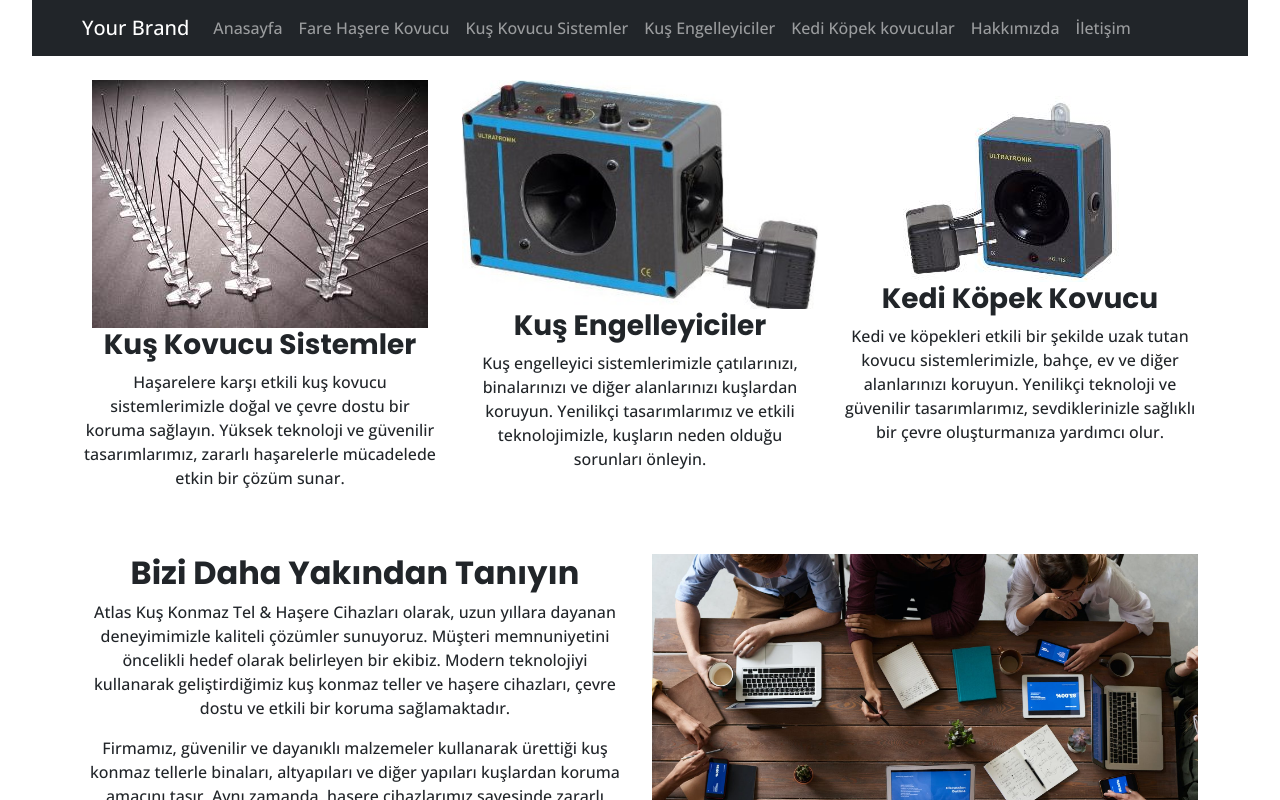
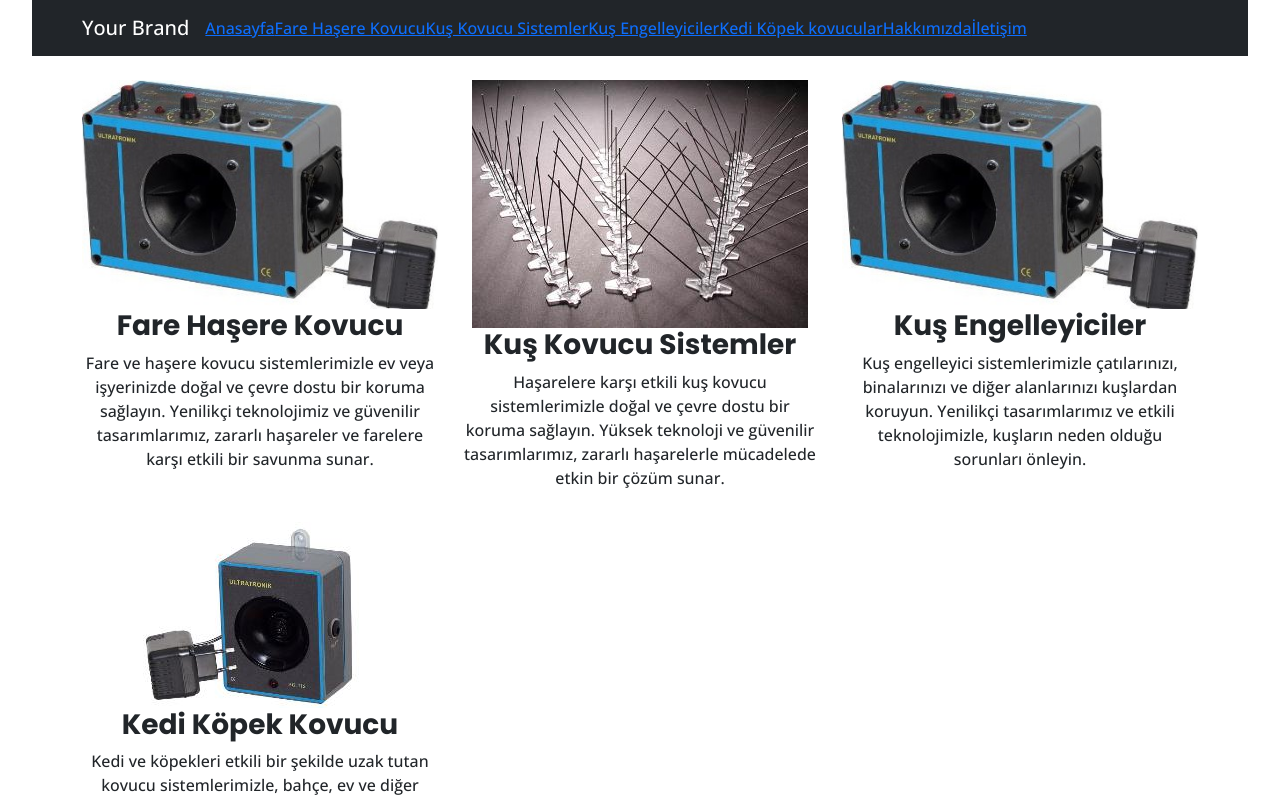
Before and after one commit to Mert003/ilaclama, a React (Create React App) app: page / in a window 1280 px wide. Shown: the top 800 px of the page. Built offline with nearby package versions, Linux system fonts and the light colour scheme.

Commit message:
sthird32

```diff
--- a/src/components/hero/hero.js
+++ b/src/components/hero/hero.js
@@ -10,6 +10,13 @@ const Hero = () => {
     <Container className='my-4'>
 
       <Row >
+      <Col className='col-12 col-md-4' >
+          <Image src={kusengelleyici} alt="Image 2" fluid />
+
+          <h3>Fare Haşere Kovucu</h3>
+          <p>Fare ve haşere kovucu sistemlerimizle ev veya işyerinizde doğal ve çevre dostu bir koruma sağlayın. Yenilikçi teknolojimiz ve güvenilir tasarımlarımız, zararlı haşareler ve farelere karşı etkili bir savunma sunar. </p>
+
+        </Col>
         <Col className='col-12 col-md-4' >
           <Image src={kuskovucu} alt="Image 1" fluid  />
 
--- a/src/components/navbar/navbar.js
+++ b/src/components/navbar/navbar.js
@@ -2,6 +2,7 @@
 import React, { useState } from 'react';
 import { Navbar, Nav, Container } from 'react-bootstrap';
 import 'bootstrap/dist/css/bootstrap.min.css';
+import { Link } from 'react-router-dom';
 
 // Your Navbar component
 const NavigationBar = () => {
@@ -17,13 +18,13 @@ const NavigationBar = () => {
         />
         <Navbar.Collapse id="basic-navbar-nav">
           <Nav className="ml-auto">
-            <Nav.Link href="#home">Anasayfa</Nav.Link>
-            <Nav.Link href="#products">Fare Haşere Kovucu</Nav.Link>
-            <Nav.Link href="#products">Kuş Kovucu Sistemler</Nav.Link>
-            <Nav.Link href="#products">Kuş Engelleyiciler</Nav.Link>
-            <Nav.Link href="#products">Kedi Köpek kovucular</Nav.Link>
-            <Nav.Link href="/hakkimizda">Hakkımızda</Nav.Link>
-            <Nav.Link href="#contact">İletişim</Nav.Link>
+            <Link to="/">Anasayfa</Link>
+            <Link to="/farehasare">Fare Haşere Kovucu</Link>
+            <Link to="/kuskovucu">Kuş Kovucu Sistemler</Link>
+            <Link to="/kusengelleyici">Kuş Engelleyiciler</Link>
+            <Link to="/kedikopekkovucu">Kedi Köpek kovucular</Link>
+            <Link to="/hakkimizda">Hakkımızda</Link>
+            <Link to="/iletisim">İletişim</Link>
           </Nav>
         </Navbar.Collapse>
       </Container>
```
